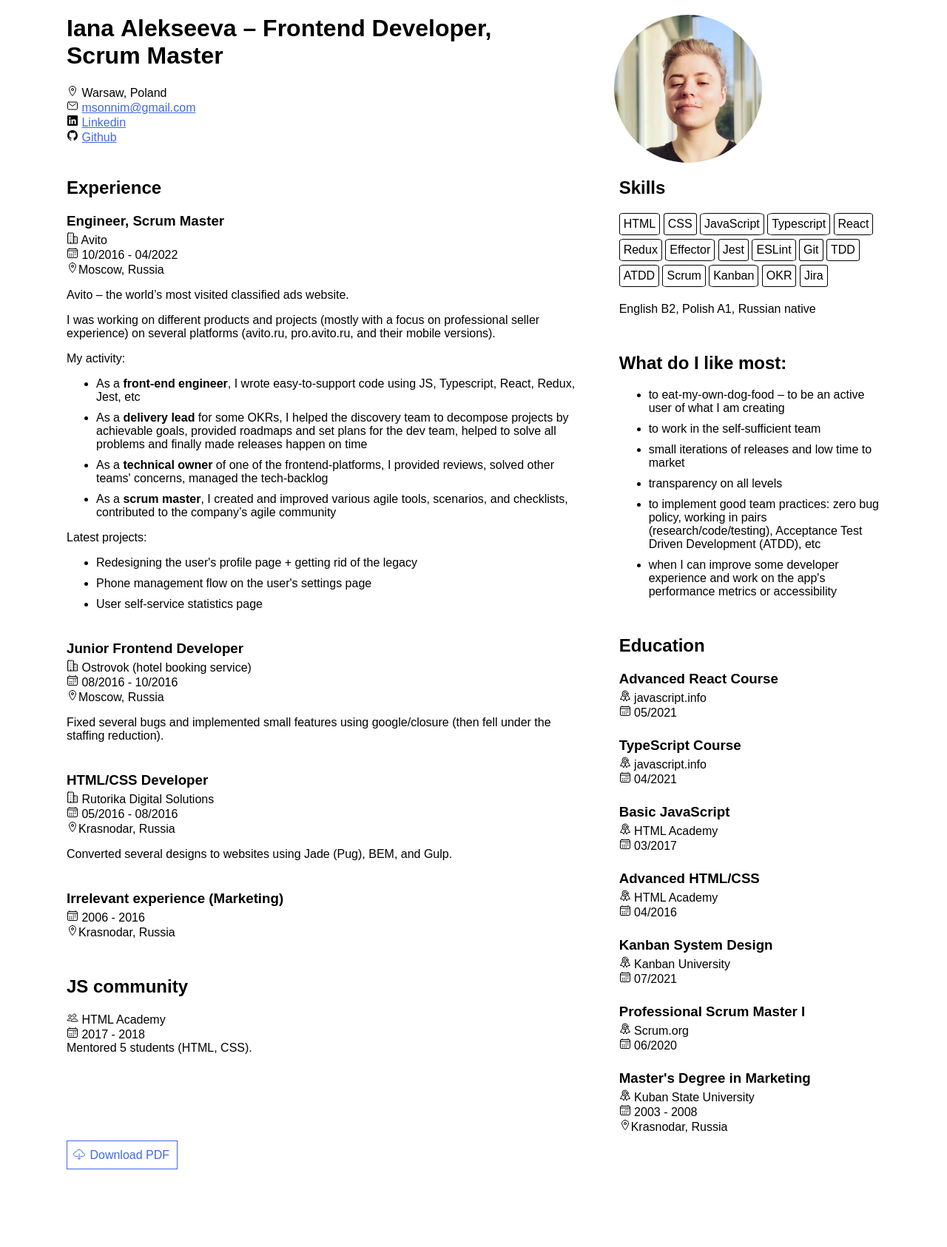
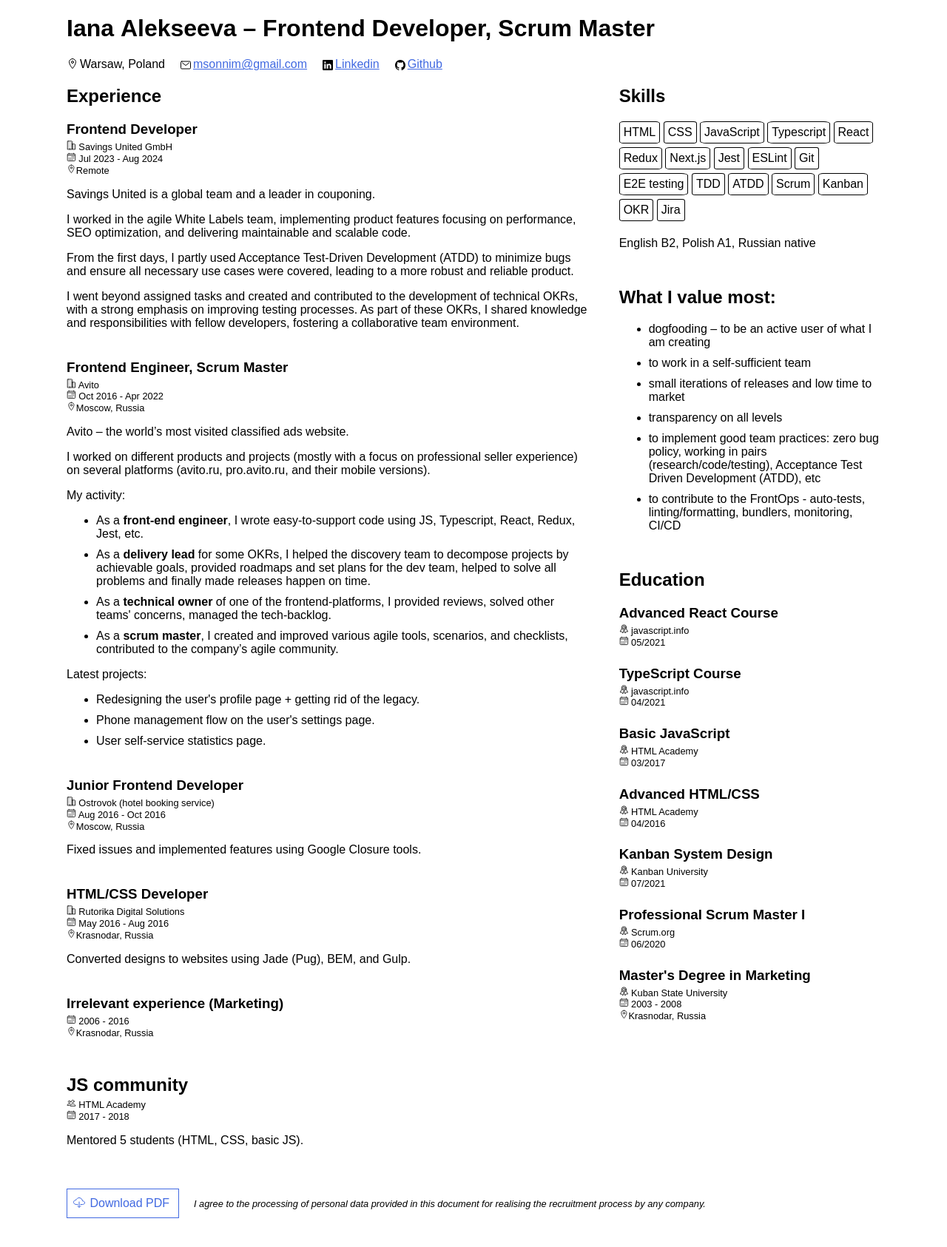
Before and after one commit to MammaSonnim/mammasonnim.github.io, a plain HTML site: page index.html in a window 1280 px wide. Shown: the whole page at 74% size. Before the commit the page ends 1611 px from the top, so only its background shows below. Drawn offline with nearby package versions, Linux system fonts and the light colour scheme.

Commit message:
added SU info, made cv fit 1 page

```diff
--- a/css/style.css
+++ b/css/style.css
@@ -3,7 +3,7 @@ li + li {
 }
 
 a {
-  color: #4169E1;
+  color: #4169e1;
 }
 
 .container {
@@ -13,37 +13,22 @@ a {
   margin: 0 auto;
 }
 
-.header {
-  display: grid;
-  grid-template-columns: 2fr 1fr;
-  grid-gap: 20px;
-}
-
 .header__name {
   margin-top: 0;
 }
 
-.header__right {
-  max-width: 200px;
+.contacts {
+  display: flex;
+  gap: 20px;
 }
 
-.photo {
-  position: relative;
-  width: 100%;
-  padding-top: 100%;
-  border-radius: 50%;
-  overflow: hidden;
+.contacts__item {
+  display: flex;
+  gap: 2px;
 }
 
-.photo img {
-  position: absolute;
-  top: 0;
-  right: 0;
-  bottom: 0;
-  left: 0;
-  width: 100%;
-  height: auto;
-  margin: auto;
+.contacts__icon--adjusted {
+  margin-top: 2px;
 }
 
 .main {
@@ -60,8 +45,16 @@ a {
   margin-top: 24px;
 }
 
-.block_work .experience + .experience {
+.company {
+  font-size: 0.8rem;
+}
+
+.block--work .experience + .experience {
   margin-top: 40px;
+}
+
+.block--community .block__title {
+  margin-bottom: 4px;
 }
 
 .experience__position {
@@ -81,18 +74,22 @@ a {
   margin-bottom: 5px;
 }
 
-.tags__item  + .tags__item  {
+.tags__item + .tags__item {
   margin-top: 0;
 }
 
 .footer {
-  margin: 20px 0;
+  display: flex;
+  align-items: center;
+  gap: 20px;
+  margin: 40px 0;
 }
 
 .download-btn {
+  min-width: 130px;
   padding: 10px;
   text-decoration: none;
-  border: 1px solid #4169E1;
+  border: 1px solid #4169e1;
 }
 
 .download__icon {
@@ -100,10 +97,8 @@ a {
   margin-right: 2px;
 }
 
-@media (min-width: 721px) and (max-width: 1080px) {
-  .footer {
-    margin-top: 0;
-  }
+.consent {
+  font-size: 0.8rem;
 }
 
 @media (max-width: 720px) {
@@ -112,8 +107,8 @@ a {
     grid-gap: 20px;
   }
 
-  .footer {
-    margin-top: 40px;
+  .contacts {
+    display: block;
   }
 
   .block + .block {
@@ -126,35 +121,33 @@ a {
     size: A4;
   }
 
-  html, body {
-      width: 210mm;
-      height: 297mm;
-      font-size: 12px;
-      background: #FFF;
-      overflow:visible;
+  html,
+  body {
+    width: 210mm;
+    height: 297mm;
+    font-size: 12px;
+    background: #fff;
+    overflow: visible;
   }
 
   li + li {
     margin-top: 6px;
   }
 
-  .header {
-    display: block;
-  }
-
-  .header__right {
+  .print-hidden {
     display: none;
   }
 
-  .download-btn {
-    display: none;
+  .main .block + .block {
+    margin-top: 20px;
   }
 
-  .experience + .experience {
-    margin-top: 16px;
+  .main .experience + .experience {
+    margin-top: 10px;
   }
 
-  .block_work .experience + .experience {
-    margin-top: 28px;
+  .footer {
+    position: absolute;
+    bottom: -20px;
   }
 }
--- a/index.html
+++ b/index.html
@@ -17,7 +17,6 @@
     <div class="page">
       <div class="container">
         <article class="header">
-          <div class="header__left">
           <h1 class="header__name">
             Iana&nbsp;Alekseeva – Frontend&nbsp;Developer, Scrum&nbsp;Master
           </h1>
@@ -27,34 +26,54 @@
               Warsaw, Poland
             </div>
             <div class="contacts__item">
-                <ion-icon class="contacts__icon" name="mail-outline"></ion-icon>
+              <ion-icon class="contacts__icon contacts__icon--adjusted" name="mail-outline"></ion-icon>
               <a href="mailto:msonnim@gmail.com" class="contacts__link">msonnim@gmail.com</a>
             </div>
             <div class="contacts__item">
-                <ion-icon class="contacts__icon" name="logo-linkedin"></ion-icon>
+              <ion-icon class="contacts__icon contacts__icon--adjusted" name="logo-linkedin"></ion-icon>
               <a href="https://www.linkedin.com/in/yana-alekseeva/" class="contacts__link" target="_blank" rel="noopener noreferrer">Linkedin</a>
             </div>
             <div class="contacts__item">
-                <ion-icon class="contacts__icon" name="logo-github"></ion-icon>
+              <ion-icon class="contacts__icon contacts__icon--adjusted" name="logo-github"></ion-icon>
               <a href="https://github.com/MammaSonnim" class="contacts__link" target="_blank" rel="noopener noreferrer">Github</a>
-              </div>
-            </div>
-          </div>
-          <div class="header__right">
-            <div class="photo">
-              <img src="images/photo.jpg" alt="Iana Alekseeva" class="photo__image">
             </div>
           </div>
         </article>
         <div class="main">
           <div class="main__left">
-            <section class="block block_work">
+            <section class="block block--work">
               <header class="block__header">
                 <h2 class="block__title">Experience</h2>
               </header>
               <div class="block__body">
                 <section class="experience">
-                  <h3 class="experience__position">Engineer, Scrum Master</h2>
+                  <h3 class="experience__position">Frontend Developer</h2>
+                  <div class="company">
+                    <div class="company__title">
+                      <ion-icon class="company__icon" name="business-outline"></ion-icon>
+                      Savings United GmbH
+                    </div>
+                    <div class="company__date">
+                      <ion-icon class="company__icon" name="calendar-outline"></ion-icon>
+                      Jul 2023 - Aug 2024
+                    </div>
+                    <div class="company__location">
+                      <ion-icon class="company__icon" name="location-outline"></ion-icon>Remote
+                    </div>
+                  </div>
+                  <div class="experience__description">
+                    <p>
+                      Savings United is a global team and a leader in couponing.
+                    </p>
+                    <p>
+                      I worked in the agile White Labels team, implementing product features focusing on performance, SEO optimization, and delivering maintainable and scalable code.
+                    </p>
+                    <p>From the first days, I partly used Acceptance Test-Driven Development (ATDD) to minimize bugs and ensure all necessary use cases were covered, leading to a more robust and reliable product.</p>
+                    <p>I went beyond assigned tasks and created and contributed to the development of technical OKRs, with a strong emphasis on improving testing processes. As part of these OKRs, I shared knowledge and responsibilities with fellow developers, fostering a collaborative team environment.</p>
+                  </div>
+                </section>
+                <section class="experience">
+                  <h3 class="experience__position">Frontend Engineer, Scrum Master</h2>
                   <div class="company">
                     <div class="company__title">
                       <ion-icon class="company__icon" name="business-outline"></ion-icon>
@@ -62,7 +81,7 @@
                     </div>
                     <div class="company__date">
                       <ion-icon class="company__icon" name="calendar-outline"></ion-icon>
-                      10/2016 - 04/2022
+                      Oct 2016 - Apr 2022
                     </div>
                     <div class="company__location">
                       <ion-icon class="company__icon" name="location-outline"></ion-icon>Moscow, Russia
@@ -73,33 +92,33 @@
                       Avito – the world’s most visited classified ads website.
                     </p>
                     <p>
-                      I was working on different products and projects (mostly with a focus on professional seller experience) on several platforms (avito.ru, pro.avito.ru, and their mobile versions).
+                      I worked on different products and projects (mostly with a focus on professional seller experience) on several platforms (avito.ru, pro.avito.ru, and their mobile versions).
                     </p>
                     <p>My activity:</p>
                     <ul>
                       <li>
-                        As a <b>front-end engineer</b>, I wrote easy-to-support code using JS, Typescript, React, Redux, Jest, etc
+                        As a <b>front-end engineer</b>, I wrote easy-to-support code using JS, Typescript, React, Redux, Jest, etc.
                       </li>
                       <li>
-                        As a <b>delivery lead</b> for some OKRs, I helped the discovery team to decompose projects by achievable goals, provided roadmaps and set plans for the dev team, helped to solve all problems and finally made releases happen on time
+                        As a <b>delivery lead</b> for some OKRs, I helped the discovery team to decompose projects by achievable goals, provided roadmaps and set plans for the dev team, helped to solve all problems and finally made releases happen on time.
                       </li>
                       <li>
-                        As a <b>technical owner</b> of one of the frontend-platforms, I provided reviews, solved other teams' concerns, managed the tech-backlog
+                        As a <b>technical owner</b> of one of the frontend-platforms, I provided reviews, solved other teams' concerns, managed the tech-backlog.
                       </li>
                       <li>
-                        As a <b>scrum master</b>, I created and improved various agile tools, scenarios, and checklists, contributed to the company’s agile community
+                        As a <b>scrum master</b>, I created and improved various agile tools, scenarios, and checklists, contributed to the company’s agile community.
                       </li>
                     </ul>
                     <p>Latest projects:</p>
                     <ul>
                       <li>
-                        Redesigning the user's profile page + getting rid of the legacy
+                        Redesigning the user's profile page + getting rid of the legacy.
                       </li>
                       <li>
-                        Phone management flow on the user's settings page
+                        Phone management flow on the user's settings page.
                       </li>
                       <li>
-                        User self-service statistics page
+                        User self-service statistics page.
                       </li>
                     </ul>
                   </div>
@@ -113,15 +132,15 @@
                     </div>
                     <div class="company__date">
                       <ion-icon class="company__icon" name="calendar-outline"></ion-icon>
-                      08/2016 - 10/2016
+                      Aug 2016 - Oct 2016
                     </div>
-                    <span class="company__location">
+                    <div class="company__location">
                       <ion-icon class="company__icon" name="location-outline"></ion-icon>Moscow, Russia
-                    </span>
+                    </div>
                   </div>
                   <div class="experience__description">
                     <p>
-                      Fixed several bugs and implemented small features using google/closure (then fell under the staffing reduction).
+                      Fixed issues and implemented features using Google Closure tools.
                     </p>
                   </div>
                 </section>
@@ -134,33 +153,33 @@
                     </div>
                     <div class="company__date">
                       <ion-icon class="company__icon" name="calendar-outline"></ion-icon>
-                      05/2016 - 08/2016
+                      May 2016 - Aug 2016
                     </div>
-                    <span class="company__location">
+                    <div class="company__location">
                       <ion-icon class="company__icon" name="location-outline"></ion-icon>Krasnodar, Russia
-                    </span>
+                    </div>
                   </div>
                   <div class="experience__description">
                     <p>
-                      Converted several designs to websites using Jade (Pug), BEM, and Gulp.
+                      Converted designs to websites using Jade (Pug), BEM, and Gulp.
                     </p>
                   </div>
                 </section>
-                <section class="experience">
+                <section class="experience print-hidden">
                   <h3 class="experience__position">Irrelevant experience (Marketing)</h2>
                   <div class="company">
                     <div class="company__date">
                       <ion-icon class="company__icon" name="calendar-outline"></ion-icon>
                       2006 - 2016
                     </div>
+                    <div class="company__location">
+                      <ion-icon class="company__icon" name="location-outline"></ion-icon>Krasnodar, Russia
                     </div>
-                  <span class="company__location">
-                    <ion-icon class="company__icon" name="location-outline"></ion-icon>Krasnodar, Russia
-                  </span>
+                  </div>
                 </section>
               </div>
             </section>
-            <section class="block">
+            <section class="block block--community">
               <header class="block__header">
                 <h2 class="block__title">JS community</h2>
               </header>
@@ -174,7 +193,7 @@
                   2017 - 2018
                 </div>
               </div>
-              Mentored 5 students (HTML, CSS).
+              <p>Mentored 5 students (HTML, CSS, basic JS).</p>
             </section>
           </div>
           <div class="main__right">
@@ -190,10 +209,11 @@
                   <li class="tags__item">Typescript</li>
                   <li class="tags__item">React</li>
                   <li class="tags__item">Redux</li>
-                  <li class="tags__item">Effector</li>
+                  <li class="tags__item">Next.js</li>
                   <li class="tags__item">Jest</li>
                   <li class="tags__item">ESLint</li>
                   <li class="tags__item">Git</li>
+                  <li class="tags__item">E2E testing</li>
                   <li class="tags__item">TDD</li>
                   <li class="tags__item">ATDD</li>
                   <li class="tags__item">Scrum</li>
@@ -205,15 +225,15 @@
             </section>
             <section class="block">
               <header class="block__header">
-                <h2 class="block__title">What do I like most:</h2>
+                <h2 class="block__title">What I value most:</h2>
               </header>
               <div class="block__body">
                 <ul>
                   <li>
-                    to eat-my-own-dog-food – to be an active user of what I am creating
+                    dogfooding – to be an active user of what I am creating
                   </li>
                   <li>
-                    to work in the self-sufficient team
+                    to work in a self-sufficient team
                   </li>
                   <li>
                     small iterations of releases and low time to market
@@ -226,7 +246,7 @@
                     Acceptance Test Driven Development (ATDD), etc
                   </li>
                   <li>
-                    when I can improve some developer experience and work on the app's performance metrics or accessibility
+                    to contribute to the FrontOps - auto-tests, linting/formatting, bundlers, monitoring, CI/CD
                   </li>
                 </ul>
               </div>
@@ -325,9 +345,9 @@
                       <ion-icon class="company__icon" name="calendar-outline"></ion-icon>
                       2003 - 2008
                     </div>
-                    <span class="company__location">
+                    <div class="company__location">
                       <ion-icon class="company__icon" name="location-outline"></ion-icon>Krasnodar, Russia
-                    </span>
+                    </div>
                   </div>
                 </section>
               </div>
@@ -335,10 +355,11 @@
           </div>
         </div>
         <footer class="footer">
-          <a href="files/cv_alekseeva_frontend.pdf" download="Iana Alekseeva - Frontend Developer, Scrum Master" target="_blank" class="download-btn">
+          <a href="files/cv_alekseeva_frontend.pdf" download="Iana Alekseeva - Frontend Developer, Scrum Master" target="_blank" class="download-btn print-hidden">
             <ion-icon class="icon download__icon" name="cloud-download-outline"></ion-icon>
             Download PDF
           </a>
+          <p class="consent"><em>I agree to the processing of personal data provided in this document for realising the recruitment process by any company.</em></p>
         </footer>
       </div>
     </div>
```
Also changed, not shown: images/photo.jpg (deleted), 2 other files. Lines whose indentation alone changed are shown as unchanged.
